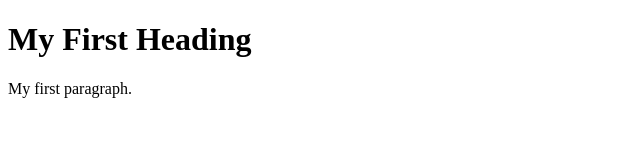
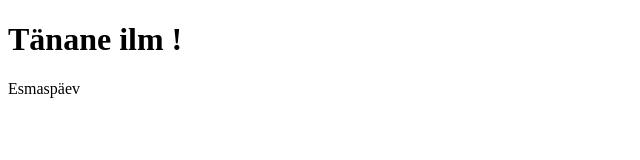
Before and after one commit to Sajabv/sajabv.github.io, a plain HTML site: page index.html in a window 1280 px wide. Shown: the whole page, without its empty margins (0-640 px from the left). Drawn offline with Linux system fonts and the light colour scheme.

Commit message:
Update index.html

```diff
--- a/index.html
+++ b/index.html
@@ -2,8 +2,8 @@
 <html>
 <body>
 
-<h1>My First Heading</h1>
-<p>My first paragraph.</p>
+<h1>Tänane ilm !</h1>
+<p>Esmaspäev</p>
 
 </body>
 </html>
```
